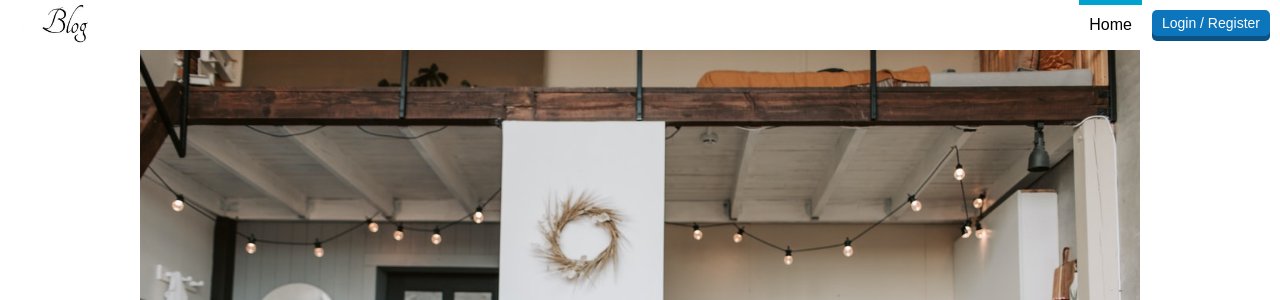
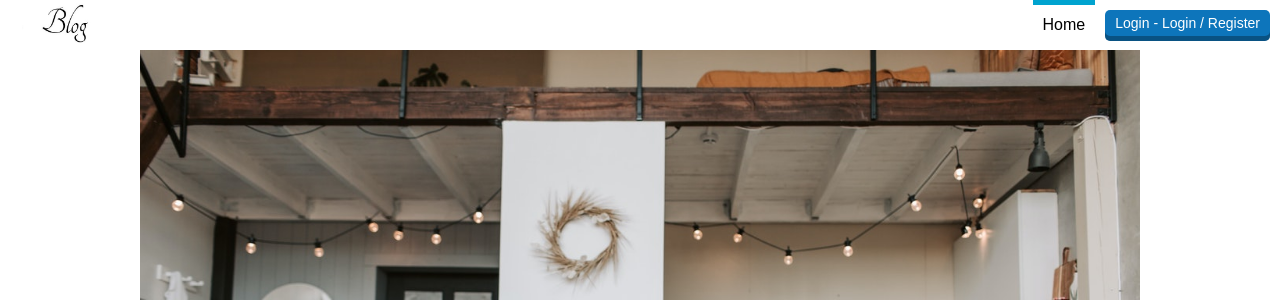
Before and after one commit to oecorrechag/Block, a Flask app: page / in a window 1280 px wide. Shown: the top 300 px of the page. Run offline with Flask 2, Linux system fonts and the light colour scheme; data comes from the database, SQL or seed files in the repository; some web fonts are replaced.

Commit message:
prueba de despliegue

```diff
--- a/flaskblog/templates/home.html
+++ b/flaskblog/templates/home.html
@@ -24,7 +24,7 @@
                     <li><a href="{{ url_for('main.home') }}" class="is-active">Home</a></li>
                 </ul>
             </nav>
-                <a href="{{ url_for('users.login') }}" class="button blue">Login / Register</a>
+                <a href="{{ url_for('users.login') }}" class="button blue">Login - Login / Register</a>
             {% endif %}
         </div>
     </header>
```
